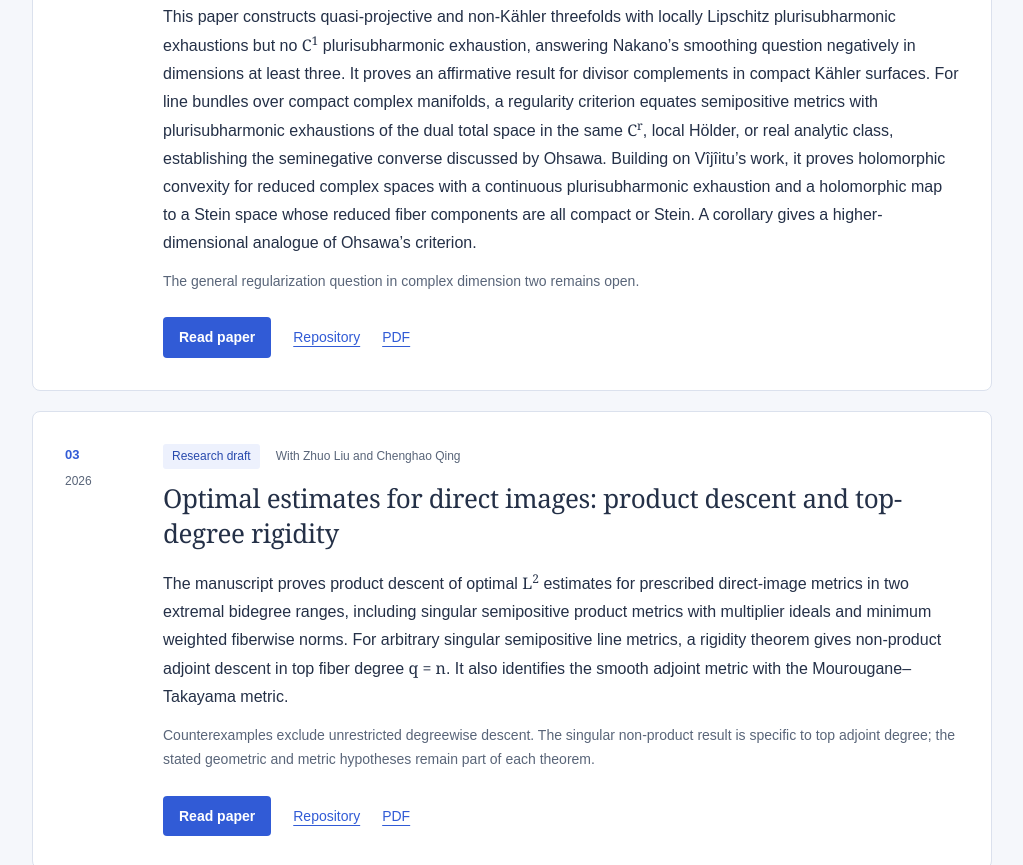
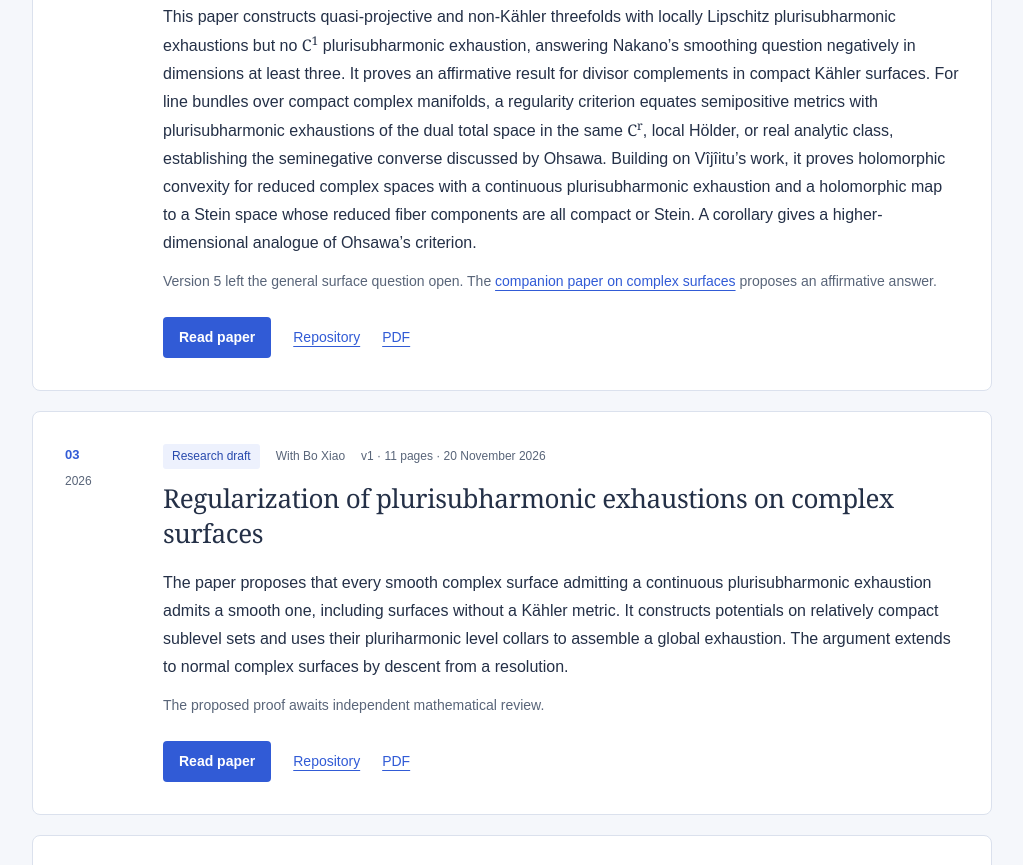
Before and after one commit to chen-zhijian/chen-zhijian.github.io, a plain HTML site: page index.html in a window 1280 px wide. Shown: the part 1235-2100 px from the top of the page, without its empty margins (128-1151 px from the left). Drawn offline with Linux system fonts and the light colour scheme.

Commit message:
Publish the surface regularization preprint by Zhijian Chen and Bo Xiao

```diff
--- a/index.html
+++ b/index.html
@@ -179,7 +179,7 @@
           <div class="paper-meta"><span class="status">Research draft</span><span>With Bo Xiao</span><span>v5 · 40 pages · 8 November 2026</span></div>
           <h3 id="psh-title"><a href="https://github.com/chen-zhijian/psh-exhaustion/blob/main/papers/paper_v5.pdf">Regularity of plurisubharmonic exhaustions and related problems</a></h3>
           <p class="paper-summary">This paper constructs quasi-projective and non-Kähler threefolds with locally Lipschitz plurisubharmonic exhaustions but no <span class="math">C<sup>1</sup></span> plurisubharmonic exhaustion, answering Nakano’s smoothing question negatively in dimensions at least three. It proves an affirmative result for divisor complements in compact Kähler surfaces. For line bundles over compact complex manifolds, a regularity criterion equates semipositive metrics with plurisubharmonic exhaustions of the dual total space in the same <span class="math">C<sup>r</sup></span>, local Hölder, or real analytic class, establishing the seminegative converse discussed by Ohsawa. Building on Vîjîitu’s work, it proves holomorphic convexity for reduced complex spaces with a continuous plurisubharmonic exhaustion and a holomorphic map to a Stein space whose reduced fiber components are all compact or Stein. A corollary gives a higher-dimensional analogue of Ohsawa’s criterion.</p>
-          <p class="open-question">The general regularization question in complex dimension two remains open.</p>
+          <p class="open-question">Version 5 left the general surface question open. The <a href="#surface-regularization">companion paper on complex surfaces</a> proposes an affirmative answer.</p>
           <div class="paper-links" aria-label="Plurisubharmonic exhaustion resources">
             <a class="button" href="https://github.com/chen-zhijian/psh-exhaustion/blob/main/papers/paper_v5.pdf">Read paper</a>
             <a href="https://github.com/chen-zhijian/psh-exhaustion">Repository</a>
@@ -188,9 +188,25 @@
         </div>
       </article>
 
-      <!-- Project 3: preserve the coauthor credit and the top-adjoint-degree scope of singular non-product descent. -->
+      <!-- Project 3: surface regularization. -->
+      <article id="surface-regularization" class="paper" aria-labelledby="surface-regularization-title">
+        <div class="paper-number" aria-hidden="true">03 <span>2026</span></div>
+        <div>
+          <div class="paper-meta"><span class="status">Research draft</span><span>With Bo Xiao</span><span>v1 · 11 pages · 20 November 2026</span></div>
+          <h3 id="surface-regularization-title"><a href="https://github.com/chen-zhijian/surface-regularization/blob/main/papers/paper_v1.pdf">Regularization of plurisubharmonic exhaustions on complex surfaces</a></h3>
+          <p class="paper-summary">The paper proposes that every smooth complex surface admitting a continuous plurisubharmonic exhaustion admits a smooth one, including surfaces without a Kähler metric. It constructs potentials on relatively compact sublevel sets and uses their pluriharmonic level collars to assemble a global exhaustion. The argument extends to normal complex surfaces by descent from a resolution.</p>
+          <p class="open-question">The proposed proof awaits independent mathematical review.</p>
+          <div class="paper-links" aria-label="Surface regularization resources">
+            <a class="button" href="https://github.com/chen-zhijian/surface-regularization/blob/main/papers/paper_v1.pdf">Read paper</a>
+            <a href="https://github.com/chen-zhijian/surface-regularization">Repository</a>
+            <a href="/papers/surface-regularization.pdf" type="application/pdf">PDF</a>
+          </div>
+        </div>
+      </article>
+
+      <!-- Project 4: preserve the coauthor credit and the top-adjoint-degree scope of singular non-product descent. -->
       <article class="paper" aria-labelledby="direct-images-title">
-        <div class="paper-number" aria-hidden="true">03 <span>2026</span></div>
+        <div class="paper-number" aria-hidden="true">04 <span>2026</span></div>
         <div>
           <div class="paper-meta"><span class="status">Research draft</span><span>With Zhuo Liu and Chenghao Qing</span></div>
           <h3 id="direct-images-title"><a href="https://github.com/chen-zhijian/direct-image-descent/blob/main/papers/paper_v2.pdf">Optimal estimates for direct images: product descent and top-degree rigidity</a></h3>
@@ -204,9 +220,9 @@
         </div>
       </article>
 
-      <!-- Project 4: distinguish the weighted canonical and unweighted differential-form results. -->
+      <!-- Project 5: distinguish the weighted canonical and unweighted differential-form results. -->
       <article class="paper" aria-labelledby="le-potier-title">
-        <div class="paper-number" aria-hidden="true">04 <span>2026</span></div>
+        <div class="paper-number" aria-hidden="true">05 <span>2026</span></div>
         <div>
           <div class="paper-meta"><span class="status">Research draft</span><span>With Zhuo Liu and Chenghao Qing</span></div>
           <h3 id="le-potier-title"><a href="https://github.com/chen-zhijian/le-potier-isomorphisms/blob/main/papers/paper_v1.pdf">Le Potier isomorphisms for coherent sheaves on complex spaces</a></h3>
@@ -220,9 +236,9 @@
         </div>
       </article>
 
-      <!-- Project 5: the analytic inputs and singular-locus positivity are part of the stated scope. -->
+      <!-- Project 6: the analytic inputs and singular-locus positivity are part of the stated scope. -->
       <article class="paper" aria-labelledby="nadel-title">
-        <div class="paper-number" aria-hidden="true">05 <span>2026</span></div>
+        <div class="paper-number" aria-hidden="true">06 <span>2026</span></div>
         <div>
           <div class="paper-meta"><span class="status">Research note</span><span>Zhijian Chen</span></div>
           <h3 id="nadel-title"><a href="https://github.com/chen-zhijian/nadel/blob/main/papers/paper_v1.pdf">Nadel Vanishing on Singular Complex Spaces via the Grauert–Riemenschneider Canonical Sheaf</a></h3>
@@ -236,9 +252,9 @@
         </div>
       </article>
 
-      <!-- Project 6: keep the problem counts aligned with the survey's current classification. -->
+      <!-- Project 7: keep the problem counts aligned with the survey's current classification. -->
       <article class="paper" aria-labelledby="scv-problems-title">
-        <div class="paper-number" aria-hidden="true">06 <span>2026</span></div>
+        <div class="paper-number" aria-hidden="true">07 <span>2026</span></div>
         <div>
           <div class="paper-meta"><span class="status">Survey / Problem collection</span><span>Zhijian Chen</span></div>
           <h3 id="scv-problems-title"><a href="https://github.com/chen-zhijian/scv-problem-list/blob/main/papers/scv-problem-list.pdf">Some problems in complex variables</a></h3>
@@ -268,7 +284,7 @@
 
   <footer class="site-footer container">
     <p>Zhijian Chen <span lang="zh-Hans">陈智健</span></p>
-    <p>Updated <time datetime="2026-11-08">8 November 2026</time></p>
+    <p>Updated <time datetime="2026-11-20">20 November 2026</time></p>
   </footer>
 </body>
 </html>
```
Also changed, not shown: papers/manifest.json, 2 other files.
